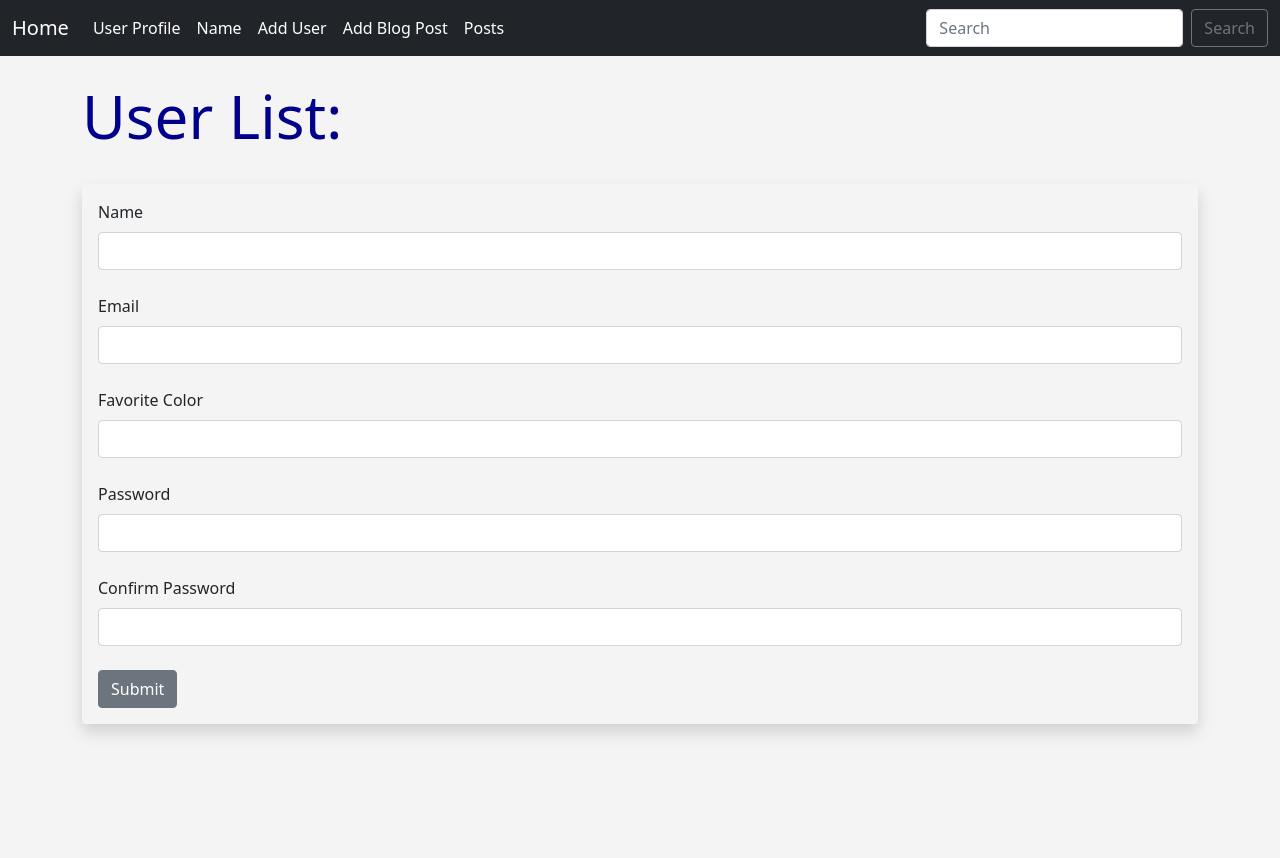
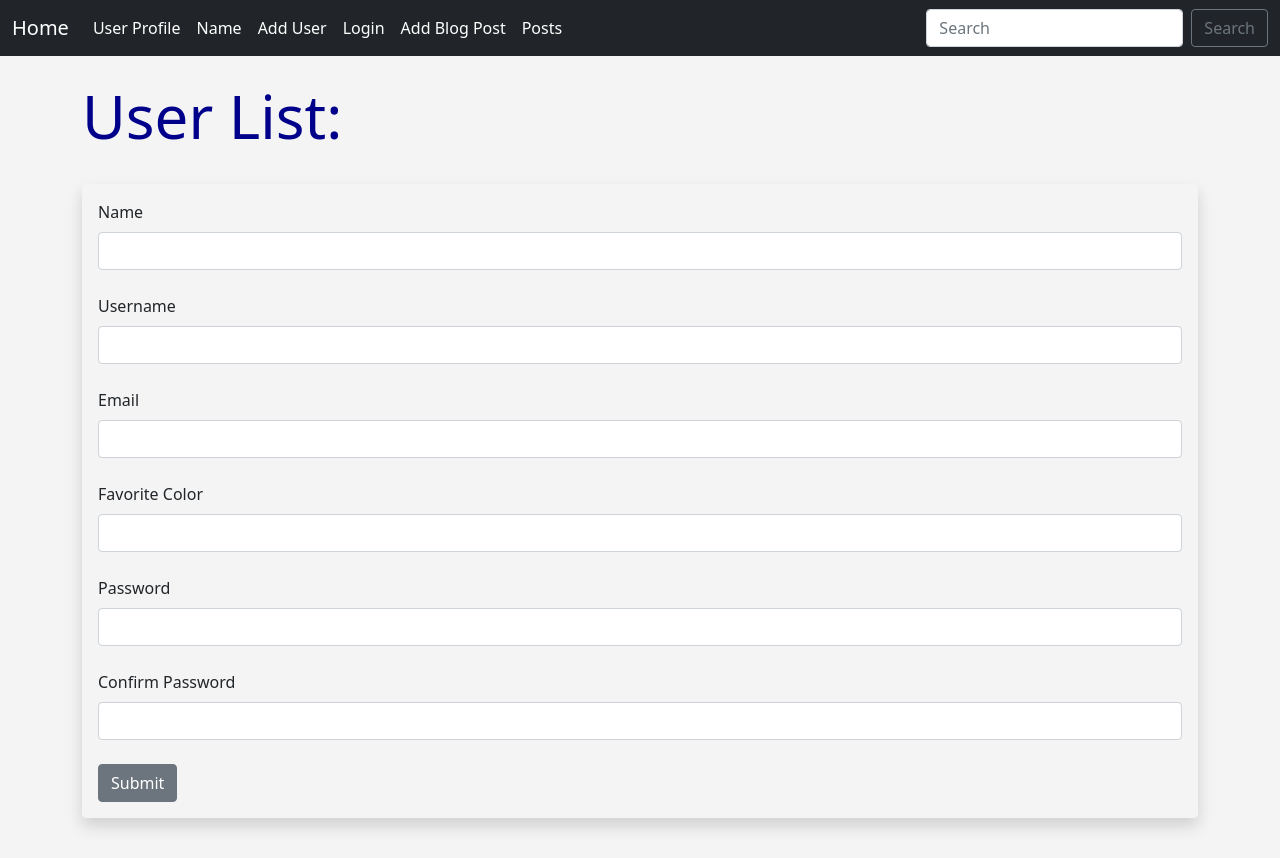
Before and after one commit to isd232/praca_inz, a Flask app: page /user/add in a window 1280 px wide. Shown: the top 858 px of the page. Before the commit the page ends 736 px from the top, so only its background shows below. Run offline with Flask 3, Linux system fonts and the light colour scheme.

Commit message:
Added login, logout and dashboard

```diff
--- a/app.py
+++ b/app.py
@@ -8,6 +8,7 @@ from flask_migrate import Migrate
 from datetime import datetime
 from datetime import date
 from werkzeug.security import generate_password_hash, check_password_hash
+from flask_login import UserMixin, login_user, LoginManager, login_required, logout_user, current_user
 
 # Ended on 19 start on 20
 
@@ -28,6 +29,58 @@ app.config['SECRET_KEY'] = "secretkey"
 # Initialize The Database
 db = SQLAlchemy(app)
 migrate = Migrate(app, db)
+
+# Flask_Login Stuff
+login_manager = LoginManager()
+login_manager.init_app(app)
+login_manager.login_view = 'login'
+
+
+@login_manager.user_loader
+def load_user(user_id):
+    return Users.query.get(int(user_id))
+
+
+# Create Login Form
+class LoginForm(FlaskForm):
+    username = StringField("Username", validators=[DataRequired()])
+    password = PasswordField("Password", validators=[DataRequired()])
+    submit = SubmitField("Submit")
+
+
+# Create Login Page
+@app.route('/login', methods=['GET', 'POST'])
+def login():
+    form = LoginForm()
+    if form.validate_on_submit():
+        user = Users.query.filter_by(username=form.username.data).first()
+        if user:
+            # Check the hash
+            if check_password_hash(user.password_hash, form.password.data):
+                login_user(user)
+                flash("Login Successful!")
+                return redirect(url_for('dashboard'))
+            else:
+                flash("Wrong Password - Try Again!")
+        else:
+            flash("That User Doesn't Exist! Try Again!")
+    return render_template('login.html', form=form)
+
+
+# Create Logout Function
+@app.route('/logout', methods=['GET', 'POST'])
+@login_required
+def logout():
+    logout_user()
+    flash("You Have Been Logged Out!")
+    return redirect(url_for('login'))
+
+
+# Create Dashboard Page
+@app.route('/dashboard', methods=['GET', 'POST'])
+@login_required
+def dashboard():
+    return render_template('dashboard.html')
 
 
 # Create a Blog Post model
@@ -140,8 +193,9 @@ def get_current_date():
 
 
 # Create Model
-class Users(db.Model):
+class Users(db.Model, UserMixin):
     id = db.Column(db.Integer, primary_key=True)
+    username = db.Column(db.String(20), nullable=False, unique=True)
     name = db.Column(db.String(200), nullable=False)
     email = db.Column(db.String(120), nullable=False, unique=True)
     favorite_color = db.Column(db.String(120))
@@ -163,6 +217,7 @@ class Users(db.Model):
     # Create A String
     def __repr__(self):
         return '<Name %r>' % self.name
+
 
 # Delete User
 @app.route('/delete/<int:id>')
@@ -191,6 +246,7 @@ def delete(id):
 # Create a Form Class
 class UserForm(FlaskForm):
     name = StringField("Name", validators=[DataRequired()])
+    username = StringField("Username", validators=[DataRequired()])
     email = StringField("Email", validators=[DataRequired()])
     favorite_color = StringField("Favorite Color")
     password_hash = PasswordField('Password', validators=[DataRequired(), EqualTo('password_hash2',
@@ -247,7 +303,8 @@ def add_user():
         if user is None:
             # Hash password
             hashed_pw = generate_password_hash(form.password_hash.data, method='pbkdf2:sha256')
-            user = Users(name=form.name.data,
+            user = Users(username=form.username.data,
+                         name=form.name.data,
                          email=form.email.data,
                          favorite_color=form.favorite_color.data,
                          password_hash=hashed_pw)
@@ -255,6 +312,7 @@ def add_user():
             db.session.commit()
         name = form.name.data
         form.name.data = ''
+        form.username.data = ''
         form.email.data = ''
         form.favorite_color.data = ''
         form.password_hash = ''
--- a/templates/add_user.html
+++ b/templates/add_user.html
@@ -3,7 +3,7 @@
 {% block content %}
 
 {% for message in get_flashed_messages() %}
-    <div class="alert alert-success alert-dismissible fade show" role="alert">
+    <div class="alert alert-warning alert-dismissible fade show" role="alert">
         {{ message }}
       <button type="button" class="btn-close" data-bs-dismiss="alert" aria-label="Close"></button>
     </div>
@@ -39,6 +39,13 @@
             class="form-label") }}
 
             {{ form.name(
+            class="form-control") }}
+            <br/>
+
+            {{ form.username.label(
+            class="form-label") }}
+
+            {{ form.username(
             class="form-control") }}
             <br/>
 
@@ -81,6 +88,7 @@
             <td>{{
                     our_user.id }}. <a href="{{ url_for('update', id=our_user.id) }}">{{
                     our_user.name }}</a> - {{
+                    our_user.username }} - {{
                     our_user.email }} - {{
                     our_user.favorite_color }} -
                     PW: {{ our_user.password_hash }}
--- a/templates/edit_post.html
+++ b/templates/edit_post.html
@@ -3,7 +3,7 @@
 {% block content %}
 
 {% for message in get_flashed_messages() %}
-    <div class="alert alert-success alert-dismissible fade show" role="alert">
+    <div class="alert alert-warning alert-dismissible fade show" role="alert">
         {{ message }}
       <button type="button" class="btn-close" data-bs-dismiss="alert" aria-label="Close"></button>
     </div>
--- a/templates/navbar.html
+++ b/templates/navbar.html
@@ -20,6 +20,10 @@
         </li>
 
         <li class="nav-item">
+          <a class="nav-link active" aria-current="page" href="{{ url_for('login') }}">Login</a>
+        </li>
+
+        <li class="nav-item">
           <a class="nav-link active" aria-current="page" href="{{ url_for('add_post') }}">Add Blog Post</a>
         </li>
 
--- a/templates/post.html
+++ b/templates/post.html
@@ -3,7 +3,7 @@
 {% block content %}
 
 {% for message in get_flashed_messages() %}
-    <div class="alert alert-success alert-dismissible fade show" role="alert">
+    <div class="alert alert-warning alert-dismissible fade show" role="alert">
         {{ message }}
       <button type="button" class="btn-close" data-bs-dismiss="alert" aria-label="Close"></button>
     </div>
--- a/templates/posts.html
+++ b/templates/posts.html
@@ -3,7 +3,7 @@
 {% block content %}
 
 {% for message in get_flashed_messages() %}
-    <div class="alert alert-success alert-dismissible fade show" role="alert">
+    <div class="alert alert-warning alert-dismissible fade show" role="alert">
         {{ message }}
       <button type="button" class="btn-close" data-bs-dismiss="alert" aria-label="Close"></button>
     </div>
```
Also changed, not shown: templates/dashboard.html (added, +22 -0 lines), templates/login.html (renamed from templates/add_post.html, +11 -23 lines).
